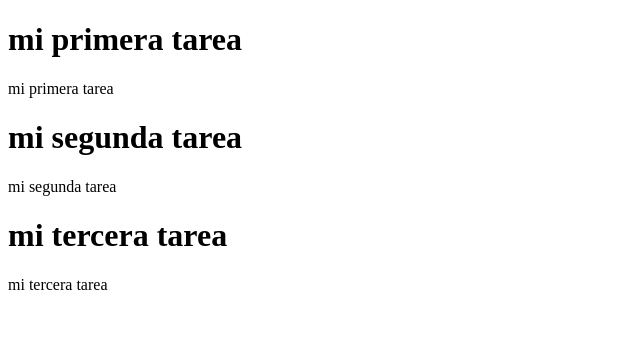
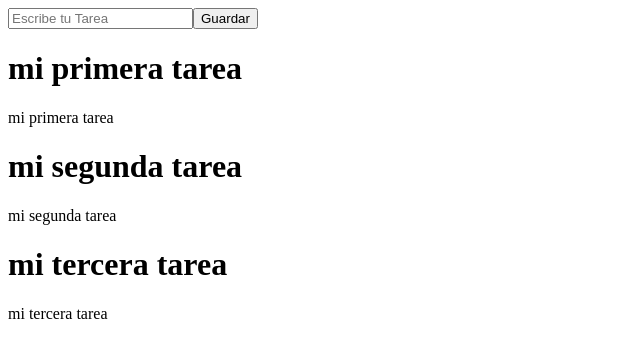
Before and after one commit to jopg/first-react-app, a React (Vite) app: page / in a window 1280 px wide. Shown: the top 358 px of the page, without its empty margins (0-640 px from the left). Built offline with nearby package versions, Linux system fonts and the light colour scheme.

Commit message:
Tasklist - Ejemplo 1.1

```diff
--- a/src/App.jsx
+++ b/src/App.jsx
@@ -1,11 +1,13 @@
 import TaskList from "./TaskList";
+import TaskForm from "./TaskForm";
 
 function App() {
   //Dentro del componente principal App añadimos todos los demás componentes que conforman la aplicación
   return (
-    <div>
+    <>
+      <TaskForm />
       <TaskList />
-    </div>
+    </>
   );
 }
 
--- /dev/null
+++ b/src/TaskForm.jsx
@@ -0,0 +1,23 @@
+import { useState } from "react";
+
+function TaskForm() {
+  const [title, setTitle] = useState("");
+
+  const handleSubmit = (e) => {
+    e.preventDefault(); //Este metodo previene que el formulario recarge la página al hacer submit
+    console.log(title);
+  };
+
+  return (
+    <form action="" onSubmit={handleSubmit}>
+      <input
+        type="text"
+        placeholder="Escribe tu Tarea"
+        onChange={(e) => setTitle(e.target.value)}
+      />
+      <button>Guardar</button>
+    </form>
+  );
+}
+
+export default TaskForm;
--- a/src/TaskList.jsx
+++ b/src/TaskList.jsx
@@ -5,6 +5,9 @@
   //El estado task se inicializa con un array vacio
   //No podemos inicializar task directamente con data, esto como regla se tiene que hacer cuando se cargue el componente, ya que si el componente no se ha cargado, no tenemos acceso a "data"
   const [task, setTask] = useState([]);
+  //Yo me pregunto, si solo vamos a mostrar una lista de tareas de un JSON, para que meterlo en un estado? y bueno, esto sucede por que puede ser que una que se ha renderizado la lista de tareas querramos añadir mas tareas, o queramos modificar una tarea o eliminar una tarea, lo que supone que todos estos cambios se tengan que renderizar nuevamente, y para este tipo de información que no es constante, si no que es dinamica en nuestra página, tenemos que utilizar un estado para mostrarla.
+
+  //La ventaja de dejarle al estado que se encargue de almacenar la informacion, es que cuando esa información cambie, el estado se encargue de renderizarla nuevamente.
 
   //useEffect se va a ejecutar luego de que se carge el componente, por lo que es aquí donde vamos a asignarle a task el json que contiene data
   useEffect(() => {
```
